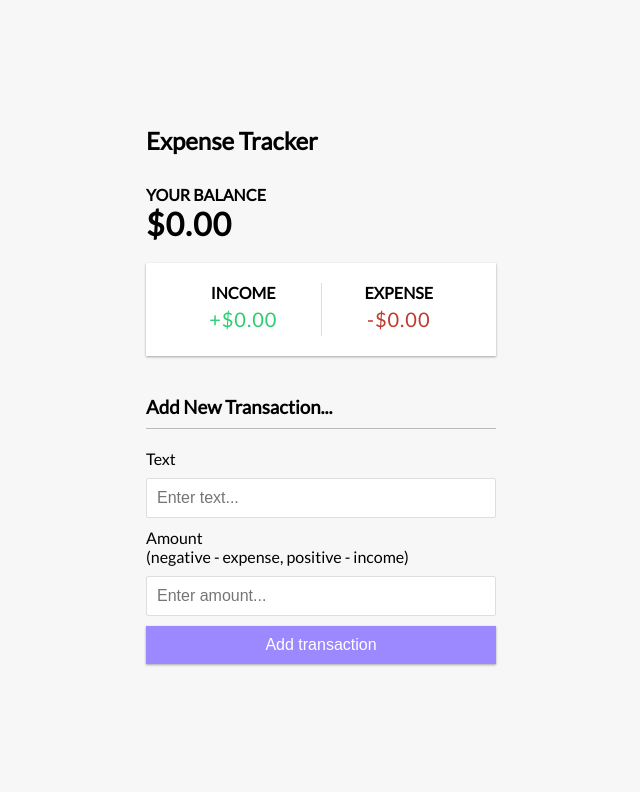
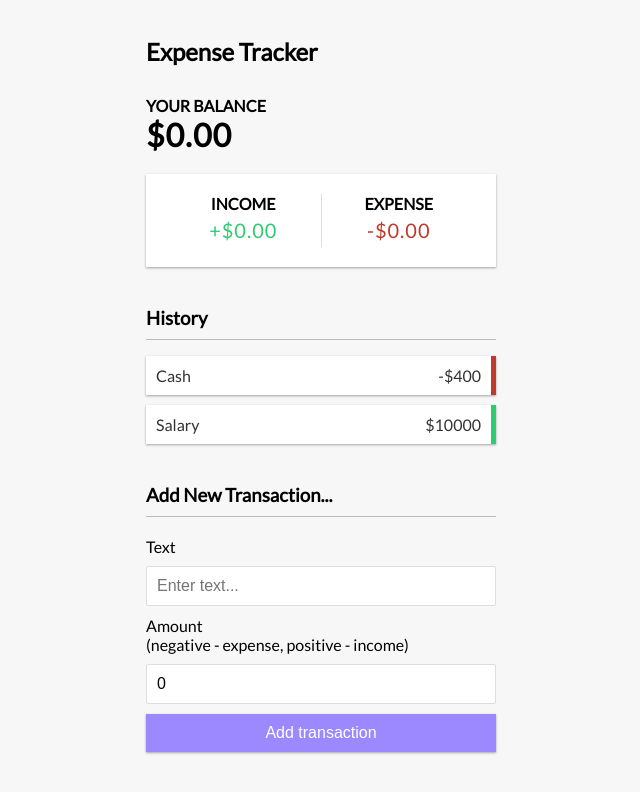
Before and after one commit to divyaprakashdp/expense-tracker-app, a React (Create React App) app: page / in a window 1280 px wide. Shown: the top 792 px of the page, without its empty margins (319-959 px from the left). Built offline with nearby package versions, Linux system fonts and the light colour scheme.

Commit message:
Added addTransactio which completes the basic UI

```diff
--- a/src/App.js
+++ b/src/App.js
@@ -3,6 +3,7 @@ import Header from "./Component/Header";
 import Balance from "./Component/Balance";
 import { IncomeExpenses } from "./Component/IncomeExpenses";
 import { AddTransaction } from "./Component/AddTransaction";
+import { TransactionList } from "./Component/TransactionList";
 
 function App() {
   return (
@@ -11,7 +12,7 @@ function App() {
       <div className="container">
         <Balance/>
         <IncomeExpenses/>
-
+        <TransactionList/>
         <AddTransaction/>
       </div>
     </div>
--- a/src/Component/AddTransaction.js
+++ b/src/Component/AddTransaction.js
@@ -1,20 +1,30 @@
-import React from "react";
+import React, {useState} from "react";
 
 export const AddTransaction = () => {
+    const [expenseName, setExpenseName] = useState('');
+    const [amount, setAmount] = useState(0);
+
+    const expenseNameHandler = (event) =>{
+        setExpenseName(event.target.value);
+    }
+
+    const amountHandler = (event) =>{
+        setAmount(event.target.value);
+    }
   return (
     <>
       <h3>Add New Transaction...</h3>
       <form>
         <div className="form-control">
           <label htmlFor="text">Text</label>
-          <input type="text" placeholder="Enter text..." />
+          <input value={expenseName} onChange={expenseNameHandler} type="text" placeholder="Enter text..." />
         </div>
         <div className="form-control">
           <label htmlFor="amount">
             Amount <br />
             (negative - expense, positive - income)
           </label>
-          <input type="number" placeholder="Enter amount..." />
+          <input value={amount} onChange={amountHandler} type="number" placeholder="Enter amount..." />
         </div>
         <button className="btn">Add transaction</button>
       </form>
--- /dev/null
+++ b/src/Component/TransactionList.js
@@ -0,0 +1,19 @@
+import React from "react";
+
+export const TransactionList = () => {
+  return (
+    <>
+      <h3>History</h3>
+      <ul id="list" className="list">
+        <li className="minus">
+          Cash <span>-$400</span>
+          <button className="delete-btn">x</button>
+        </li>
+        <li className="plus">
+          Salary <span>$10000</span>
+          <button className="delete-btn">x</button>
+        </li>
+      </ul>
+    </>
+  );
+};
```
